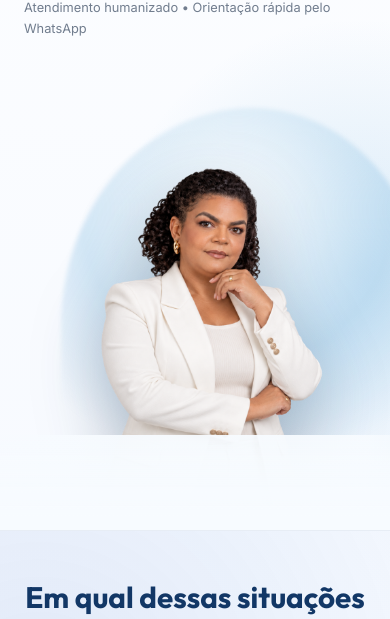
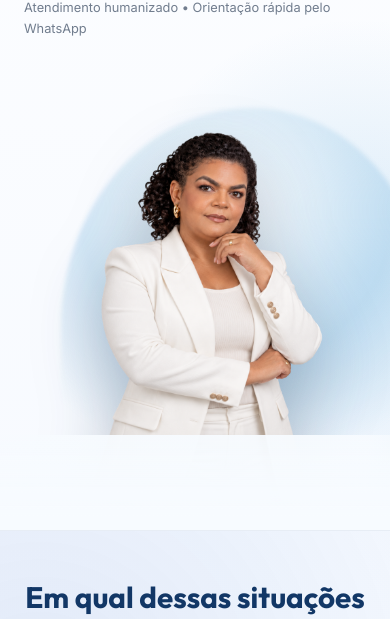
Before and after one commit to Reinatofarias/advjosimaralima, a Next.js app: page / in a window 390 px wide. Shown: the part 614-1233 px from the top of the page. Built offline with nearby package versions, Linux system fonts and the light colour scheme; no server answers.

Commit message:
Ajusta tamanho da foto no hero

```diff
--- a/src/components/sections/Hero/Hero.module.css
+++ b/src/components/sections/Hero/Hero.module.css
@@ -105,7 +105,7 @@
 .frameContainer {
   position: relative;
   width: 100%;
-  max-width: clamp(560px, 46vw, 780px);
+  max-width: clamp(700px, 60vw, 960px);
   min-height: 100%;
   display: flex;
   align-items: flex-end;
@@ -125,7 +125,7 @@
 .portraitFrame {
   position: relative;
   width: 100%;
-  min-height: 680px;
+  min-height: 760px;
   display: flex;
   align-items: flex-end;
   justify-content: center;
@@ -158,11 +158,11 @@
 .photoImage {
   position: relative;
   z-index: 1;
-  width: min(118%, 620px);
+  width: min(136%, 860px);
   height: auto;
   object-fit: contain;
   filter: drop-shadow(0 30px 34px rgba(8, 31, 61, 0.28));
-  transform: translateY(68px);
+  transform: translateY(12px);
 }
 
 @media (max-width: 992px) {
@@ -221,12 +221,12 @@
   }
 
   .frameContainer {
-    max-width: 380px;
-    min-height: 400px;
+    max-width: 560px;
+    min-height: 420px;
   }
 
   .portraitFrame {
-    min-height: 400px;
+    min-height: 420px;
   }
 
   .innerMat::after {
@@ -234,7 +234,7 @@
   }
 
   .photoImage {
-    width: min(120%, 450px);
-    transform: translateY(46px);
+    width: min(145%, 560px);
+    transform: translateY(10px);
   }
 }
```
